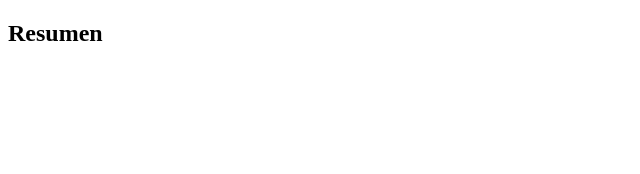
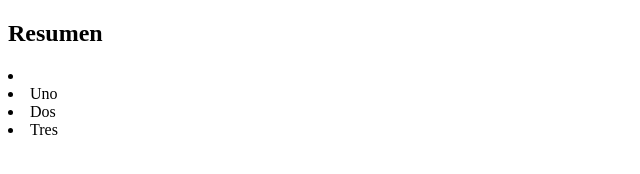
Before and after one commit to theizok/ProyectoSna, a plain HTML site: page resumen.html in a window 1280 px wide. Shown: the whole page, without its empty margins (0-640 px from the left). Drawn offline with Linux system fonts and the light colour scheme.

Commit message:
Se creo el archivo de resumen y se le añadio una lista

```diff
--- a/resumen.html
+++ b/resumen.html
@@ -7,5 +7,10 @@
 </head>
 <body>
     <h2>Resumen</h2>
+    <li>
+        <li>Uno</li>
+        <li>Dos</li>
+        <li>Tres</li>
+    </li>
 </body>
 </html>
```
